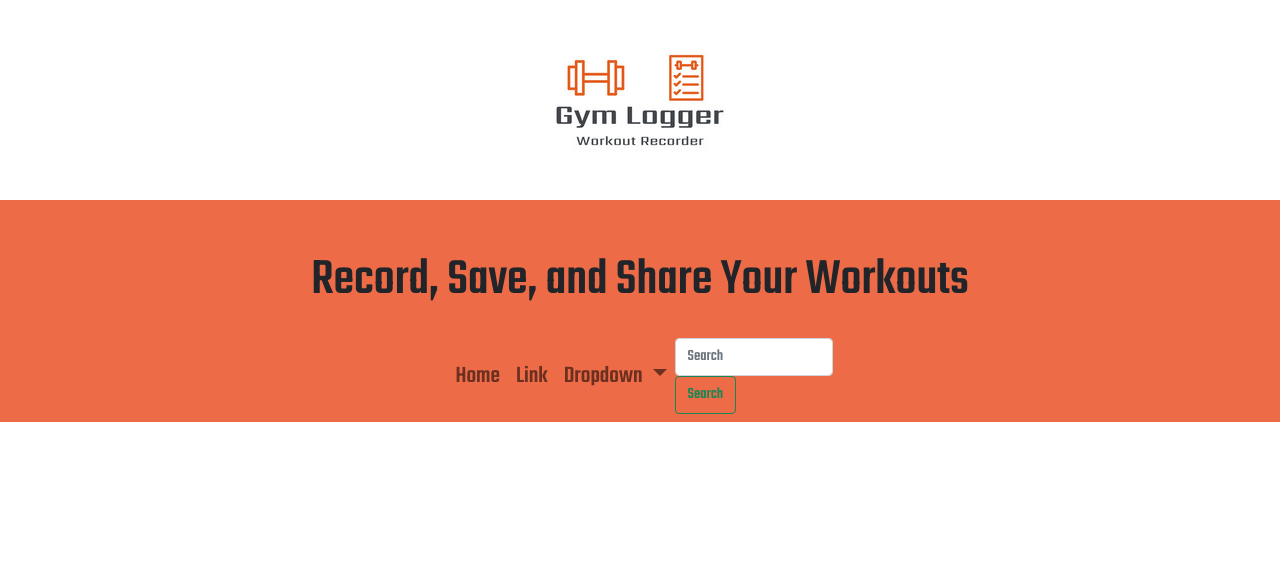
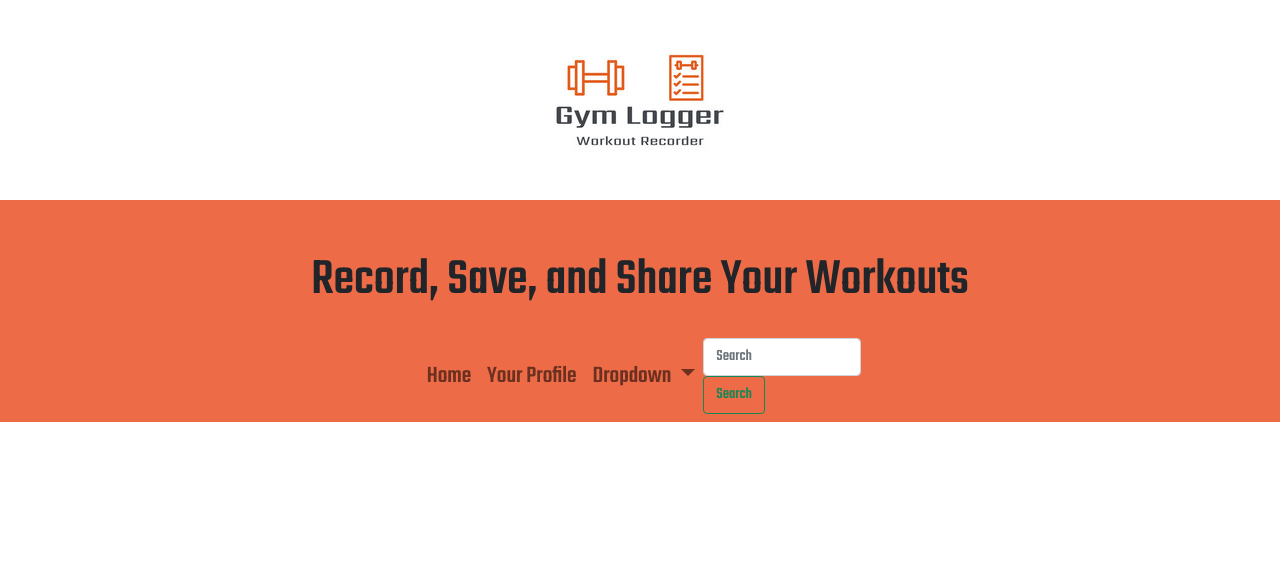
Before and after one commit to HawesJM/gym-logger, a Flask app: page / in a window 1280 px wide. Shown: the top 568 px of the page. Run offline with Flask 3, Linux system fonts and the light colour scheme; some libraries are stand-ins or nearby versions.

Commit message:
add initial flask nav link filepaths

```diff
--- a/app.py
+++ b/app.py
@@ -22,6 +22,11 @@ def index():
     return render_template("index.html")
 
 
+@app.route("/profile")
+def profile():
+    return render_template("profile.html")
+
+
 if __name__ == "__main__":
     app.run(
         host=os.environ.get("IP", "0.0.0.0"),
--- a/templates/base.html
+++ b/templates/base.html
@@ -38,10 +38,10 @@
                     <div class="collapse navbar-collapse" id="navbarSupportedContent">
                         <ul class="navbar-nav mr-auto">
                             <li class="nav-item active">
-                                <a class="nav-link" href="index.html">Home <span class="sr-only">(current)</span></a>
+                                <a class="nav-link" href="{{ url_for('index') }}">Home <span class="sr-only">(current)</span></a>
                             </li>
                             <li class="nav-item">
-                                <a class="nav-link" href="#">Link</a>
+                                <a class="nav-link" href="{{ url_for('profile') }}">Your Profile</a>
                             </li>
                             <li class="nav-item dropdown">
                                 <a class="nav-link dropdown-toggle" href="#" id="navbarDropdown" role="button"
--- /dev/null
+++ b/templates/profile.html
@@ -0,0 +1,6 @@
+{% extends "base.html" %}
+{% block content %}
+<h1>
+    Sausage
+</h1>
+{% endblock %}
```
